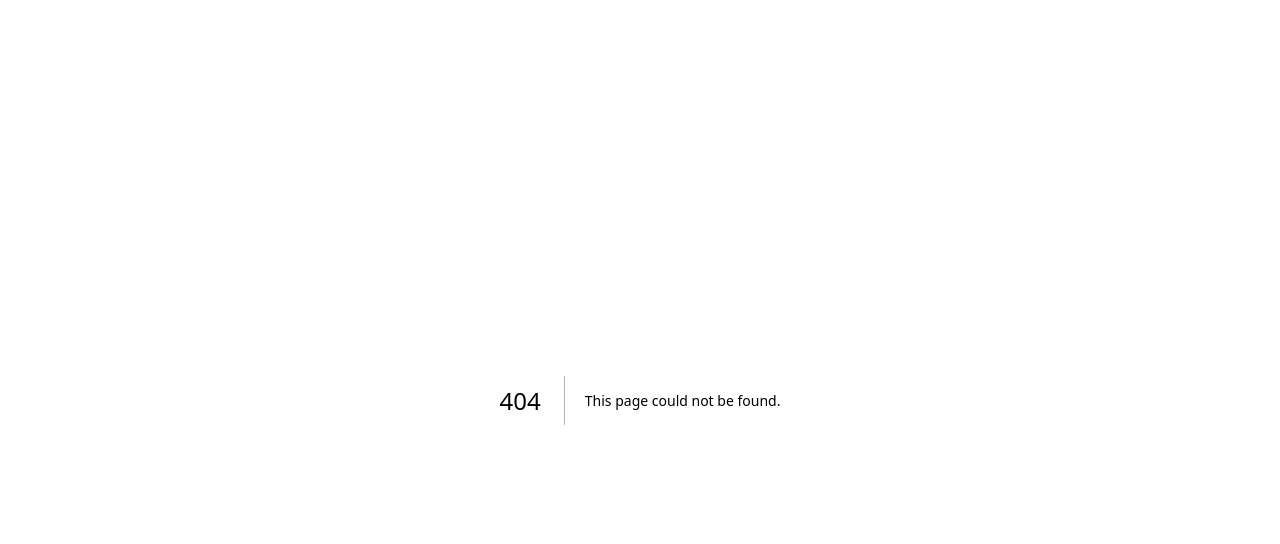
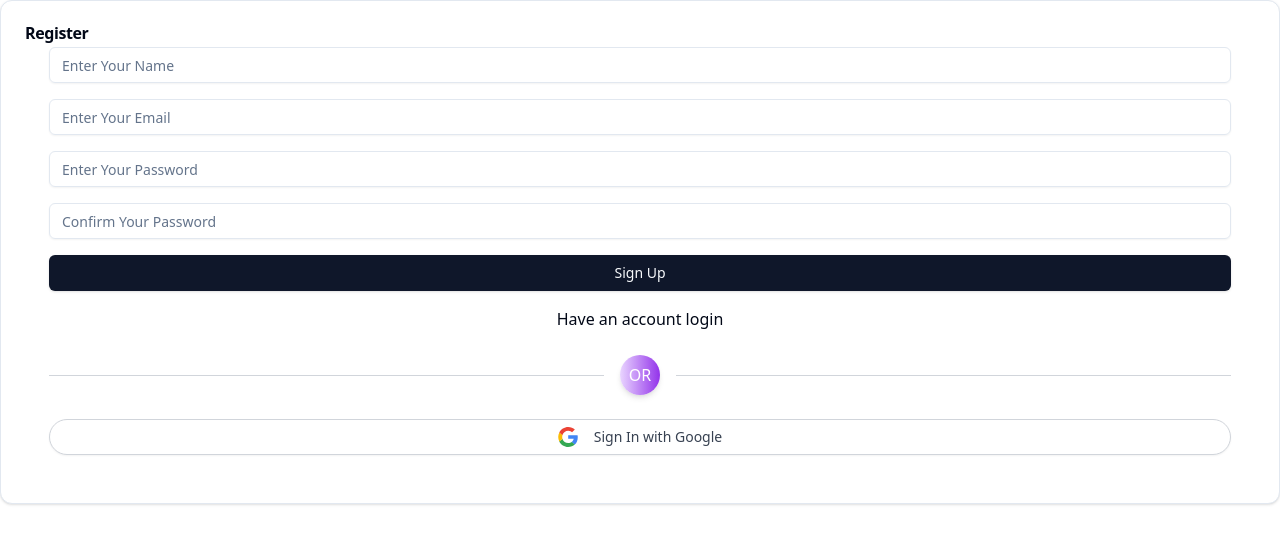
Before and after one commit to mercy-mwai/proposal_builder, a Next.js app: page /auth/register in a window 1280 px wide. Before the commit this address had no page. Shown: the top 544 px of the page. Built offline with nearby package versions, Linux system fonts and the light colour scheme.

Commit message:
created my register form and page

```diff
--- /dev/null
+++ b/app/auth/register/page.jsx
@@ -0,0 +1,12 @@
+"use client"
+import RegisterForm from "@/components/auth/register-form"
+
+const RegisterPage = () => {
+  return (
+    <div>
+      <RegisterForm />
+    </div>
+  )
+}
+
+export default RegisterPage
--- a/components/auth/login-form.tsx
+++ b/components/auth/login-form.tsx
@@ -156,6 +156,7 @@ const LoginForm = () => {
             >
               <img src="/assets/icons/google.svg" className="h-5 w-5" />
               <span>Sign in with google</span>
+
             </Button>
           </div>
         </div>
--- /dev/null
+++ b/components/auth/register-form.tsx
@@ -0,0 +1,156 @@
+import Link from "next/link";
+import { Button } from "../ui/button";
+import { Card, CardContent, CardHeader, CardTitle } from "../ui/card";
+import { Input } from "../ui/input";
+import { Label } from "../ui/label";
+import Divider from "../ui/divider";
+import { useState } from "react";
+
+interface LoginFormData {
+  name: Text;
+  email: string;
+  password: string;
+  confirmPassword: string;
+}
+
+const RegisterForm = () => {
+  const [formData, setFormData] = useState({
+    name: "",
+    email: "",
+    password: "",
+    confirmPassword: "",
+  });
+  const [isLoading, setIsLoading] = useState(false);
+  const [showPassword, setShowPassword] = useState(false);
+  const [error, setError] = useState("");
+
+  const handleInputChange = (e: React.ChangeEvent<HTMLInputElement>) => {
+    const { name, value } = e.target;
+    setFormData((prev) => ({
+      ...prev,
+      [name]: value,
+    }));
+  };
+
+const handleSubmit=async (e: React.FormEvent)=>{
+e.preventDefault();
+setIsLoading(true);
+setError("");
+try{
+    const response= await fetch("http://127.0.0.1:8000/api/auth/register", {
+        method: "POST",
+        headers:{
+            "Content-Type":"application/json"
+        },
+        body: JSON.stringify(formData)
+    });
+    const data= await response.json();
+    if(data.success){
+
+    }else{
+        setError(data.message || "Failed")
+    }
+
+
+}catch(error){
+
+}
+
+}
+
+  const handleGoogleSignIn = () => {
+    window.location.href = "http://127.0.0.1:8000/auth/google";
+  };
+  return (
+    <Card>
+      <CardHeader>
+        <CardTitle>Register</CardTitle>
+        <CardContent>
+          <form className="space-y-4">
+            <div className="space-y-2">
+              <Label htmlFor="name">
+                <Input
+                  id="name"
+                  name="name"
+                  type="name"
+                  placeholder="Enter Your Name"
+                  value={formData.name}
+                  onChange={handleInputChange}
+                  required
+                />
+              </Label>
+            </div>
+            <div className="space-y-2">
+              <Label htmlFor="email">
+                <Input
+                  id="email"
+                  name="email"
+                  type="email"
+                  placeholder="Enter Your Email"
+                  value={formData.email}
+                  onChange={handleInputChange}
+                  required
+                />
+              </Label>
+            </div>
+            <div className="space-y-2">
+              <Label htmlFor="password">
+                <div className="relative">
+                  <Input
+                    id="password"
+                    name="password"
+                    type="password"
+                    placeholder="Enter Your Password"
+                    value={formData.password}
+                    onChange={handleInputChange}
+                    required
+                  />
+                </div>
+              </Label>
+            </div>
+            <div className="space-y-2">
+              <Label htmlFor="confirmPassword">
+                <div className="relative">
+                  <Input
+                    id="password"
+                    name="password"
+                    type="password"
+                    placeholder="Confirm Your Password"
+                    value={formData.confirmPassword}
+                    onChange={handleInputChange}
+                    required
+                  />
+                </div>
+              </Label>
+            </div>
+            <Button type="submit" className="w-full">
+              Sign Up
+            </Button>
+          </form>
+          <div className="mt-4 text-center">
+            <span className="d-block cate pt-10">
+              Have an account <Link href={"/login"}>login</Link>
+            </span>
+            <Divider />
+            <div className="social-login mt-2">
+              <Button
+                variant="outline"
+                onClick={handleGoogleSignIn}
+                className="w-full flex items-center justify-center space-x-2 py-2 px-4 rounded-full border border-gray-300 text-gray-700 hover:bg-gray-50 transition-colors"
+              >
+                <img
+                  src="/assets/icons/google.svg"
+                  alt="Google icon"
+                  className="h-5 w-5"
+                />
+                <span>Sign In with Google</span>
+              </Button>
+            </div>
+          </div>
+        </CardContent>
+      </CardHeader>
+    </Card>
+  );
+};
+
+export default RegisterForm;
```
